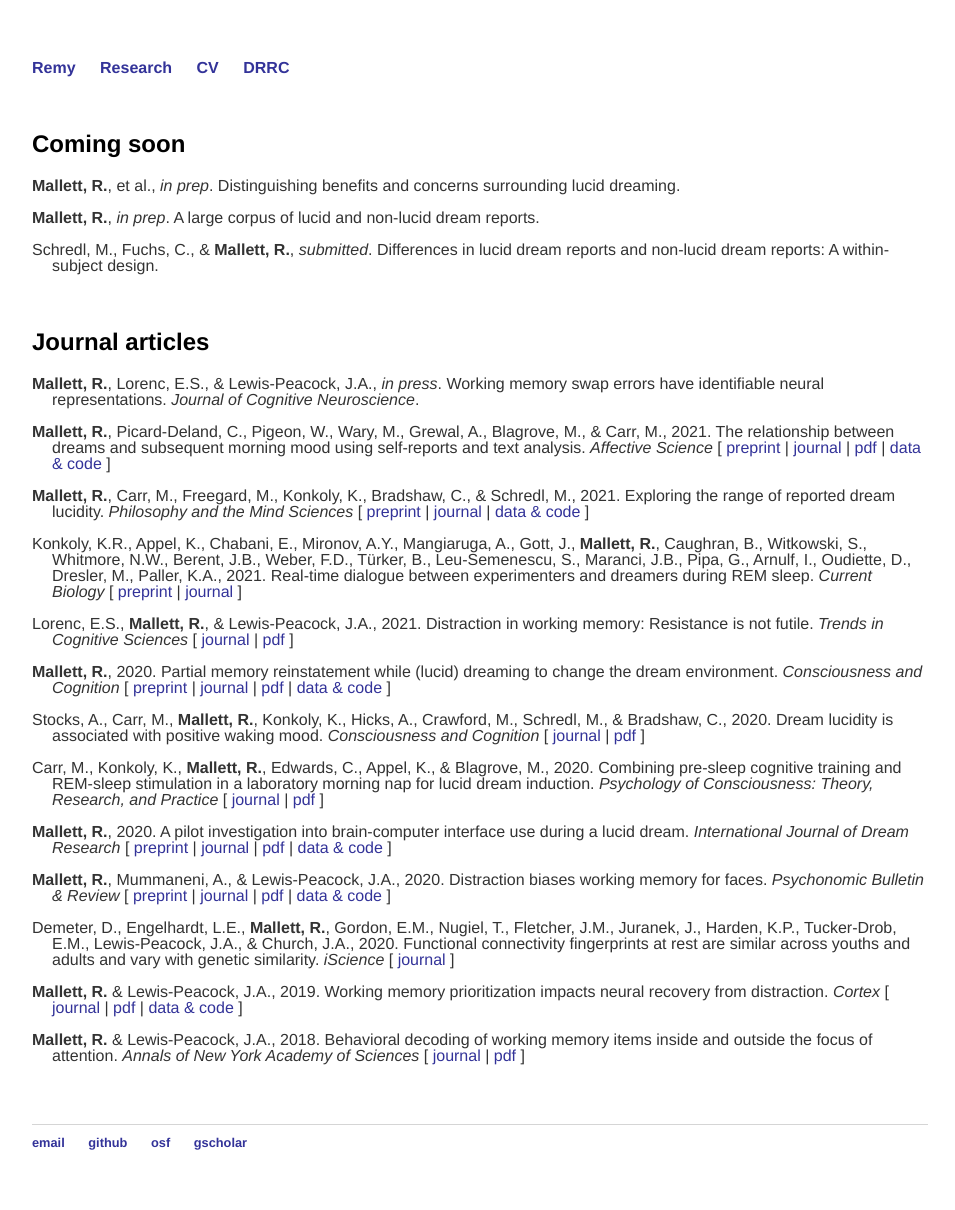
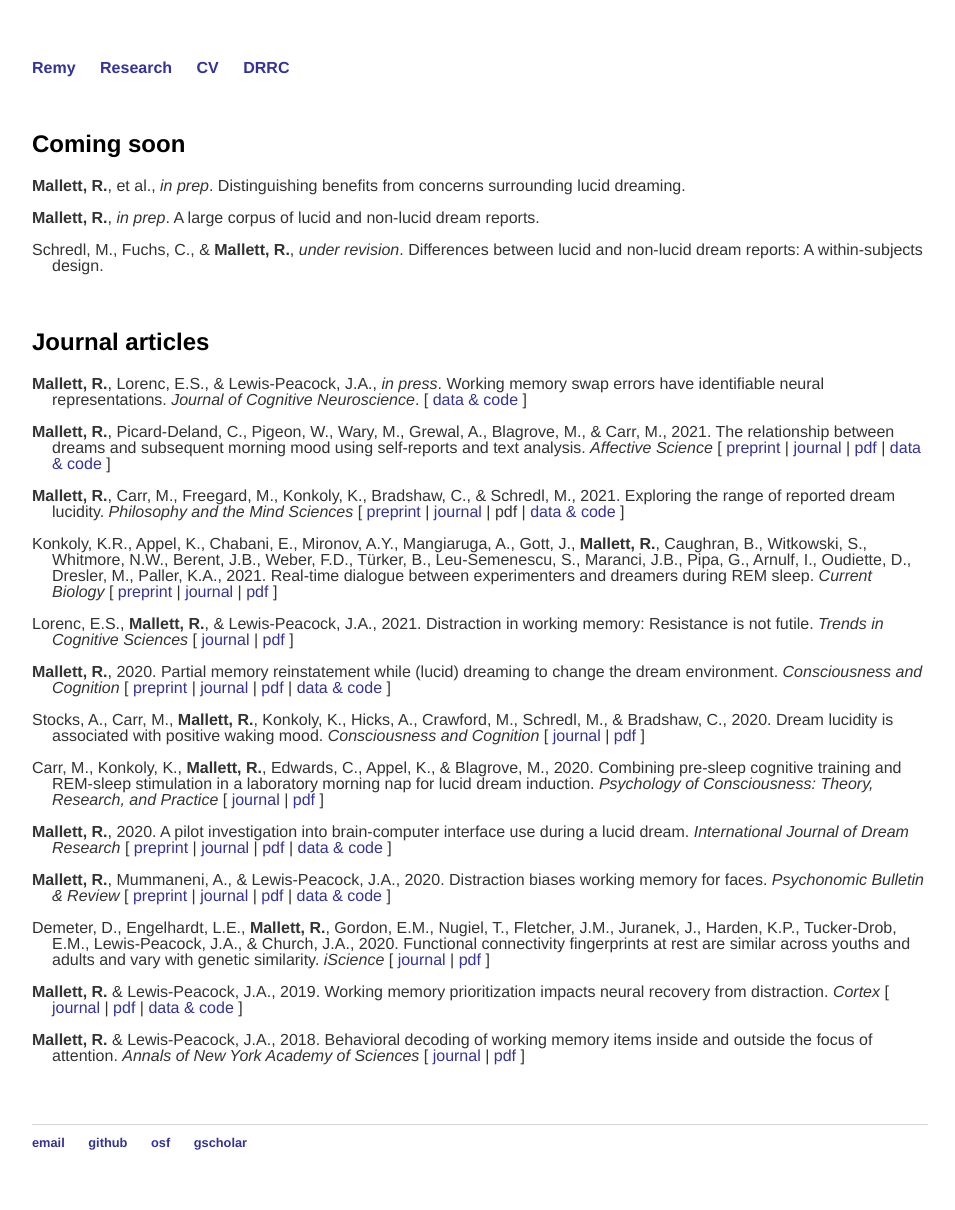
Before and after one commit to remrama/remrama.github.io, a Jekyll site: the page built from research/index.html, in a window 1280 px wide. Shown: the whole page, without its empty margins (160-1115 px from the left). Built offline with Jekyll 4.4.1, drawn with Linux system fonts in a browser that asks for light colours.

Commit message:
swaprep osf link

```diff
--- a/research/index.html
+++ b/research/index.html
@@ -9,29 +9,29 @@ title: Research
     <h2>Coming soon</h2>
 
     <p class="hanging">
-        <strong>Mallett, R.</strong>, et al., <em>in prep</em>. Distinguishing benefits and concerns surrounding lucid dreaming.
+        <strong>Mallett, R.</strong>, et al., <em>in prep</em>. Distinguishing benefits from concerns surrounding lucid dreaming.
     </p>
     <p class="hanging">
         <strong>Mallett, R.</strong>, <em>in prep</em>. A large corpus of lucid and non-lucid dream reports.
     </p>
     <p class="hanging">
-        Schredl, M., Fuchs, C., & <strong>Mallett, R.</strong>, <em>submitted</em>. Differences in lucid dream reports and non-lucid dream reports: A within-subject design.
+        Schredl, M., Fuchs, C., & <strong>Mallett, R.</strong>, <em>under revision</em>. Differences between lucid and non-lucid dream reports: A within-subjects design.
     </p>
 
     <br>
     <h2>Journal articles</h2>
 
     <p class="hanging">
-        <strong>Mallett, R.</strong>, Lorenc, E.S., & Lewis-Peacock, J.A., <em>in press</em>. Working memory swap errors have identifiable neural representations. <em>Journal of Cognitive Neuroscience</em>.
+        <strong>Mallett, R.</strong>, Lorenc, E.S., & Lewis-Peacock, J.A., <em>in press</em>. Working memory swap errors have identifiable neural representations. <em>Journal of Cognitive Neuroscience</em>. [ <a href="https://osf.io/9sd4a/">data & code</a> ]
     </p>
     <p class="hanging">
         <strong>Mallett, R.</strong>, Picard-Deland, C., Pigeon, W., Wary, M., Grewal, A., Blagrove, M., & Carr, M., 2021. The relationship between dreams and subsequent morning mood using self-reports and text analysis. <em>Affective Science</em> [ <a href="https://doi.org/10.31219/osf.io/t6fpb">preprint</a> | <a href="https://doi.org/10.1007/s42761-021-00080-8">journal</a> | <a href="https://drive.google.com/file/d/19e1mq7_tgcSsE301EjVdtKILx6mUxC98/view?usp=sharing">pdf</a> | <a href="https://osf.io/2xy5p/">data & code</a> ]
     </p>
     <p class="hanging">
-        <strong>Mallett, R.</strong>, Carr, M., Freegard, M., Konkoly, K., Bradshaw, C., & Schredl, M., 2021. Exploring the range of reported dream lucidity. <em>Philosophy and the Mind Sciences</em> [ <a href="https://doi.org/10.31219/osf.io/sz8fa">preprint</a> | <a href="https://doi.org/10.33735/phimisci.2021.63">journal</a> | <a href="https://osf.io/7dwtp/">data & code</a> ]
+        <strong>Mallett, R.</strong>, Carr, M., Freegard, M., Konkoly, K., Bradshaw, C., & Schredl, M., 2021. Exploring the range of reported dream lucidity. <em>Philosophy and the Mind Sciences</em> [ <a href="https://doi.org/10.31219/osf.io/sz8fa">preprint</a> | <a href="https://doi.org/10.33735/phimisci.2021.63">journal</a> | <href="https://drive.google.com/file/d/1JzIK9YwrVoOukpQJgvkw0VoOeNLX3Xb2/view?usp=sharing">pdf</a> | <a href="https://osf.io/7dwtp/">data & code</a> ]
     </p>
     <p class="hanging">
-        Konkoly, K.R., Appel, K., Chabani, E., Mironov, A.Y., Mangiaruga, A., Gott, J., <strong>Mallett, R.</strong>, Caughran, B., Witkowski, S., Whitmore, N.W., Berent, J.B., Weber, F.D., Türker, B., Leu-Semenescu, S., Maranci, J.B., Pipa, G., Arnulf, I., Oudiette, D., Dresler, M., Paller, K.A., 2021. Real-time dialogue between experimenters and dreamers during REM sleep. <em>Current Biology</em> [ <a href="https://ssrn.com/abstract=3606772">preprint</a> | <a href="https://doi.org/10.1016/j.cub.2021.01.026">journal</a> ]
+        Konkoly, K.R., Appel, K., Chabani, E., Mironov, A.Y., Mangiaruga, A., Gott, J., <strong>Mallett, R.</strong>, Caughran, B., Witkowski, S., Whitmore, N.W., Berent, J.B., Weber, F.D., Türker, B., Leu-Semenescu, S., Maranci, J.B., Pipa, G., Arnulf, I., Oudiette, D., Dresler, M., Paller, K.A., 2021. Real-time dialogue between experimenters and dreamers during REM sleep. <em>Current Biology</em> [ <a href="https://ssrn.com/abstract=3606772">preprint</a> | <a href="https://doi.org/10.1016/j.cub.2021.01.026">journal</a> | <a href="https://drive.google.com/file/d/1dve4JL3i4-VbgbRtZdo1MVvnvOtqVuXm/view?usp=sharing">pdf</a> ]
     </p>
     <p class="hanging">
         Lorenc, E.S., <strong>Mallett, R.</strong>, & Lewis-Peacock, J.A., 2021. Distraction in working memory: Resistance is not futile. <em>Trends in Cognitive Sciences</em> [ <a href="https://doi.org/10.1016/j.tics.2020.12.004">journal</a> | <a href="https://drive.google.com/file/d/1gUVtDA4Nayy2XzjckHpKebUpNZL3KN1F/view?usp=sharing">pdf</a> ]
@@ -52,7 +52,7 @@ title: Research
         <strong>Mallett, R.</strong>, Mummaneni, A., & Lewis-Peacock, J.A., 2020. Distraction biases working memory for faces. <em>Psychonomic Bulletin & Review</em> [ <a href="https://osf.io/qvez5/">preprint</a> | <a href="https://doi.org/10.3758/s13423-019-01707-5">journal</a> | <a href="https://drive.google.com/file/d/1WH3cLl1FCtA1H8XxFbha-kJHXWATXqUp/view?usp=sharing">pdf</a> | <a href="https://osf.io/8zsrx/">data & code</a> ]
     </p>
     <p class="hanging">
-        Demeter, D., Engelhardt, L.E., <strong>Mallett, R.</strong>, Gordon, E.M., Nugiel, T., Fletcher, J.M., Juranek, J., Harden, K.P., Tucker-Drob, E.M., Lewis-Peacock, J.A., & Church, J.A., 2020. Functional connectivity fingerprints at rest are similar across youths and adults and vary with genetic similarity. <em>iScience</em> [ <a href="https://doi.org/10.1016/j.isci.2019.100801">journal</a> ]
+        Demeter, D., Engelhardt, L.E., <strong>Mallett, R.</strong>, Gordon, E.M., Nugiel, T., Fletcher, J.M., Juranek, J., Harden, K.P., Tucker-Drob, E.M., Lewis-Peacock, J.A., & Church, J.A., 2020. Functional connectivity fingerprints at rest are similar across youths and adults and vary with genetic similarity. <em>iScience</em> [ <a href="https://doi.org/10.1016/j.isci.2019.100801">journal</a> | <a href="https://drive.google.com/file/d/1-nJYXi-RVskEnLKxVAbWudsvfpSyMg-l/view?usp=sharing">pdf</a> ]
     </p>
     <p class="hanging">
         <strong>Mallett, R.</strong> & Lewis-Peacock, J.A., 2019. Working memory prioritization impacts neural recovery from distraction. <em>Cortex</em> [ <a href="https://doi.org/10.1016/j.cortex.2019.08.019">journal</a> | <a href="https://drive.google.com/file/d/1yXzPzUknlcd3mhobOxG703CzbvCaA6Rc/view?usp=sharing">pdf</a> | <a href="https://osf.io/xz3ap/">data & code</a> ]
```
